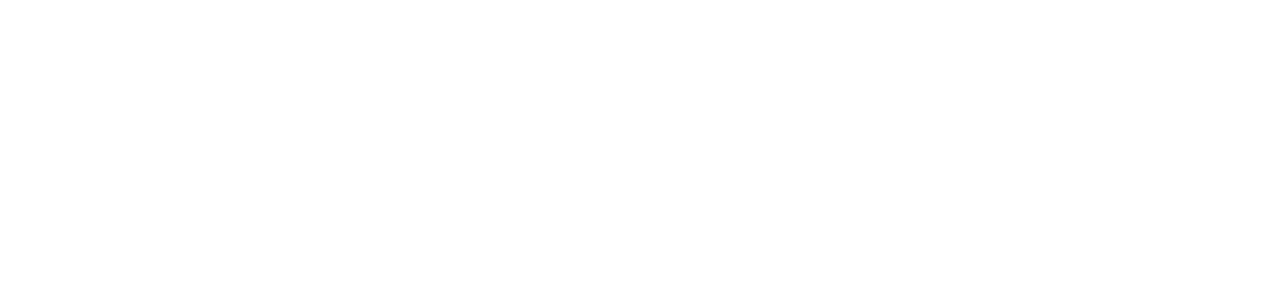
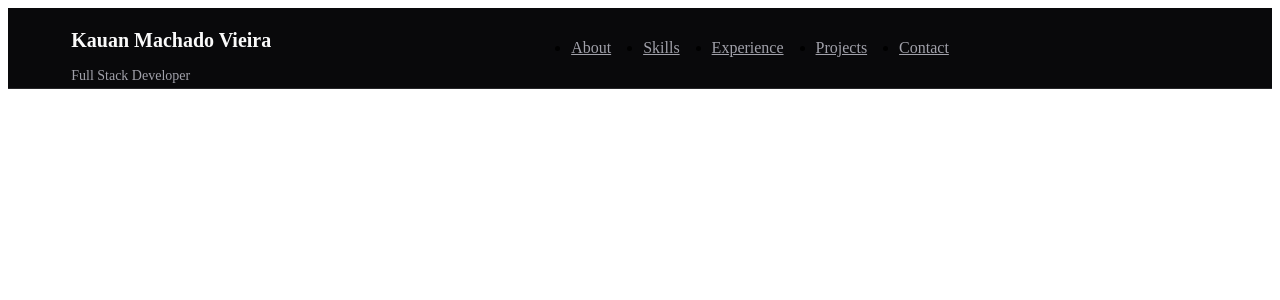
Before and after one commit to Kauanvieira022/portfolio, a React app: page / in a window 1280 px wide. Shown: the top 300 px of the page. Built offline with nearby package versions, Linux system fonts and the light colour scheme; the HTML template or start-up script is replaced by a standard one.

Commit message:
feat(navbar): create application navigation structure

```diff
--- a/src/App.jsx
+++ b/src/App.jsx
@@ -1,6 +1,9 @@
+import Navbar from "./components/layout/Navbar";
+
 function App() {
   return (
     <>
+      <Navbar />
     </>
   );
 }
--- /dev/null
+++ b/src/components/layout/navbar/Navbar.jsx
@@ -0,0 +1,37 @@
+import styles from "./Navbar.module.css";
+
+import Container from "../../ui/Container";
+
+import navigation from "../../../data/navigation";
+import profile from "../../../data/profile";
+
+function Navbar() {
+  return (
+    <header className={styles.header}>
+      <Container>
+        <nav className={styles.nav}>
+          <div className={styles.logo}>
+            <h2>{profile.name}</h2>
+            <span>{profile.role}</span>
+          </div>
+
+          <ul className={styles.menu}>
+            {navigation.map((item) => (
+              <li key={item.id}>
+                <a href={`#${item.id}`}>{item.label}</a>
+              </li>
+            ))}
+          </ul>
+
+          <div className={styles.actions}>
+            {/* GitHub */}
+            {/* LinkedIn */}
+            {/* Resume */}
+          </div>
+        </nav>
+      </Container>
+    </header>
+  );
+}
+
+export default Navbar;
--- /dev/null
+++ b/src/components/layout/navbar/Navbar.module.css
@@ -0,0 +1,49 @@
+.header {
+  position: sticky;
+  top: 0;
+  width: 100%;
+  background: var(--color-background);
+  border-bottom: 1px solid var(--color-border);
+  z-index: 1000;
+}
+
+.nav {
+  display: flex;
+  align-items: center;
+  justify-content: space-between;
+  height: 80px;
+}
+
+.logo {
+  display: flex;
+  flex-direction: column;
+}
+
+.logo h2 {
+  font-size: 1.25rem;
+  color: var(--color-text);
+}
+
+.logo span {
+  font-size: 0.875rem;
+  color: var(--color-text-secondary);
+}
+
+.menu {
+  display: flex;
+  gap: 2rem;
+}
+
+.menu a {
+  color: var(--color-text-secondary);
+  transition: var(--transition);
+}
+
+.menu a:hover {
+  color: var(--color-primary);
+}
+
+.actions {
+  display: flex;
+  gap: 1rem;
+}
--- /dev/null
+++ b/src/components/layout/navbar/index.js
@@ -0,0 +1 @@
+export { default } from "./Navbar";
--- /dev/null
+++ b/src/components/ui/container/index.js
@@ -0,0 +1 @@
+export { default } from "./Container";
--- /dev/null
+++ b/src/data/navigation.js
@@ -0,0 +1,24 @@
+const navigation = [
+  {
+    id: "about",
+    label: "About",
+  },
+  {
+    id: "skills",
+    label: "Skills",
+  },
+  {
+    id: "experience",
+    label: "Experience",
+  },
+  {
+    id: "projects",
+    label: "Projects",
+  },
+  {
+    id: "contact",
+    label: "Contact",
+  },
+];
+
+export default navigation;
```
Also changed, not shown: src/components/ui/SectionTitle/index.js (added), src/components/ui/button/index.js (added).
